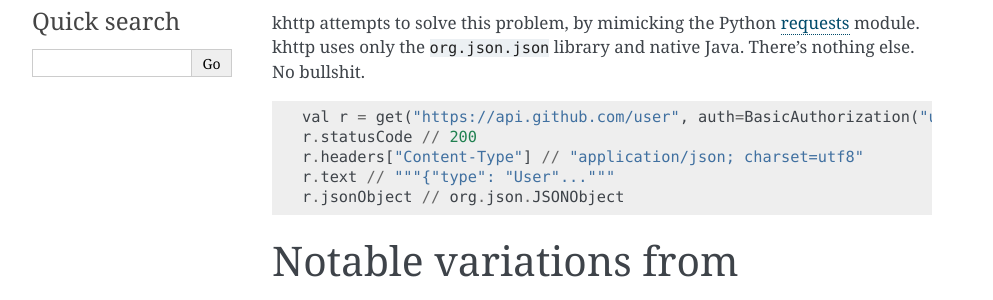
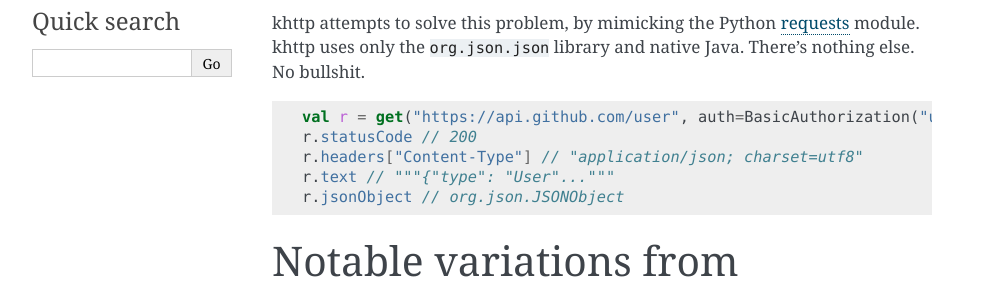
Before and after one commit to Karn/khttp-android, a Sphinx documentation site: the page built from docs/source/index.rst, in a window 1280 px wide. Shown: the part 325-625 px from the top of the page, without its empty margins (148-1141 px from the left). Built offline with Sphinx 7.4.7, drawn with Linux system fonts in a browser that asks for light colours.

Commit message:
Updated: Try code highlighting betterererer

```diff
--- a/docs/source/conf.py
+++ b/docs/source/conf.py
@@ -94,6 +94,8 @@ exclude_patterns = []
 
 # The name of the Pygments (syntax highlighting) style to use.
 pygments_style = 'sphinx'
+
+highlight_language = 'kotlin'
 
 # A list of ignored prefixes for module index sorting.
 #modindex_common_prefix = []
```
